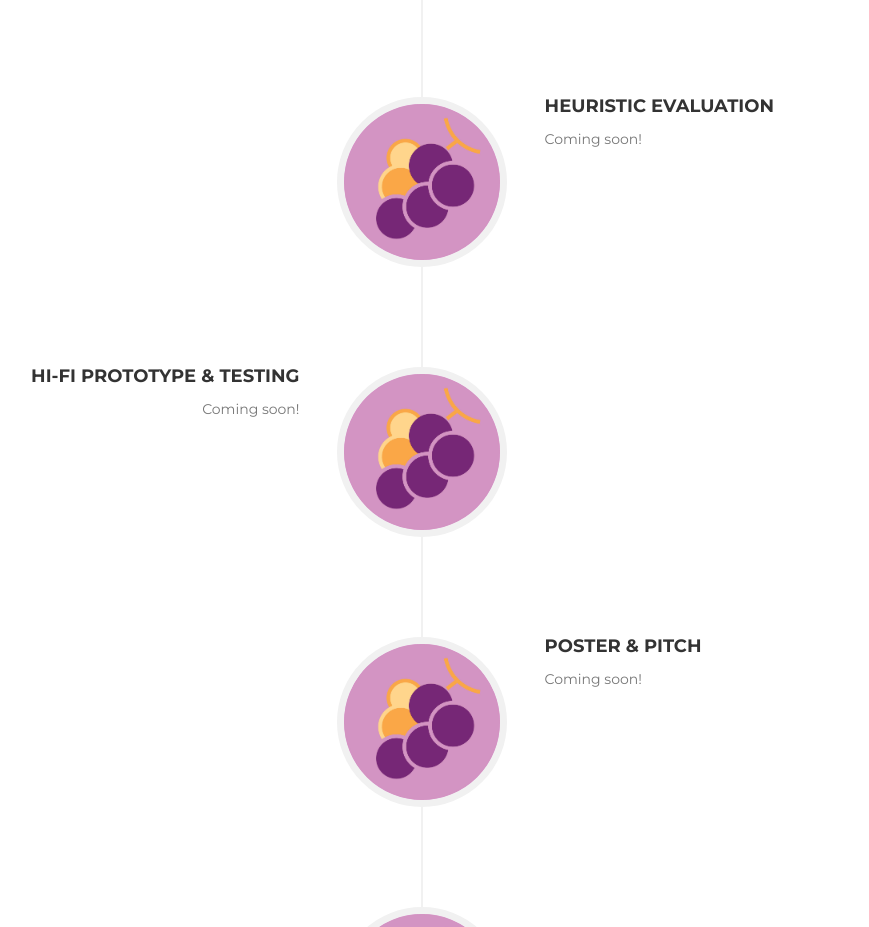
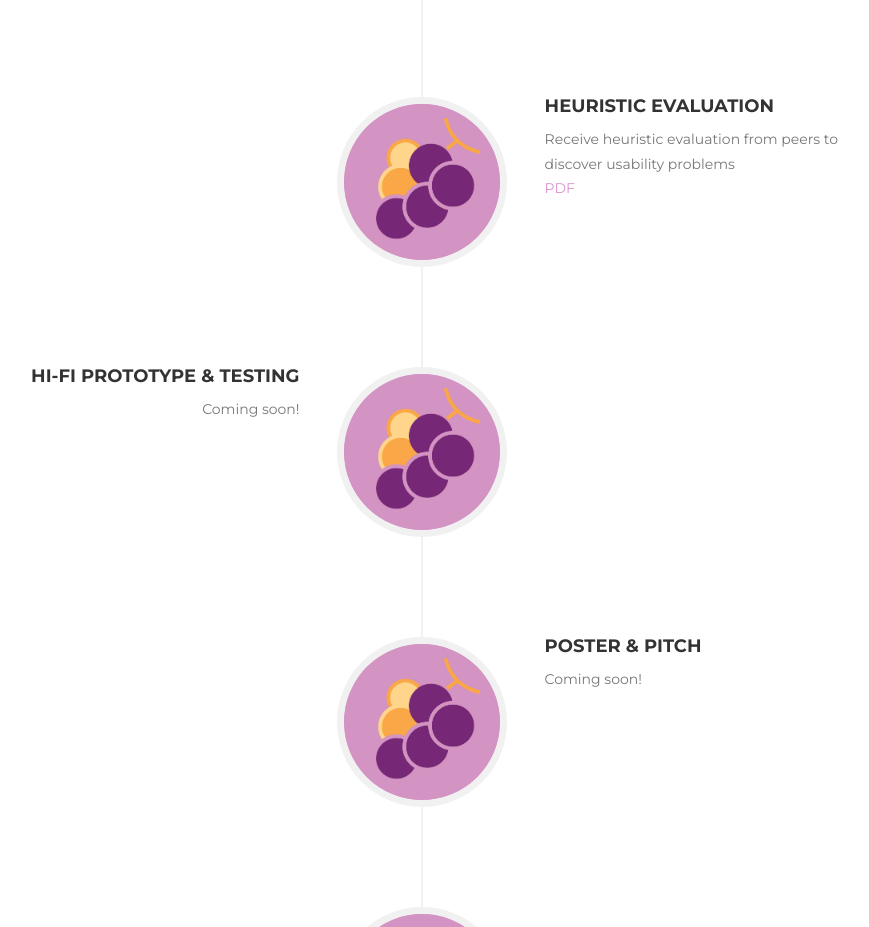
Before and after one commit to raymondluong/artberry, a website: page website/index.html in a window 1280 px wide. Shown: the part 2882-3809 px from the top of the page, without its empty margins (218-1087 px from the left). Drawn offline with nearby package versions, Linux system fonts and the light colour scheme; a web font is replaced by a local one.

Commit message:
add heuristic eval to website

```diff
--- a/website/index.html
+++ b/website/index.html
@@ -318,7 +318,8 @@
                                     <h4>Heuristic Evaluation</h4>
                                 </div>
                                 <div class="timeline-body">
-                                    <p class="text-muted">Coming soon!</p>
+                                    <p class="text-muted">Receive heuristic evaluation from peers to discover usability problems</p>
+                                    <p><a href="files/heuristic.pdf" target="_blank">PDF</a></p>
                                 </div>
                             </div>
                         </li>
```
